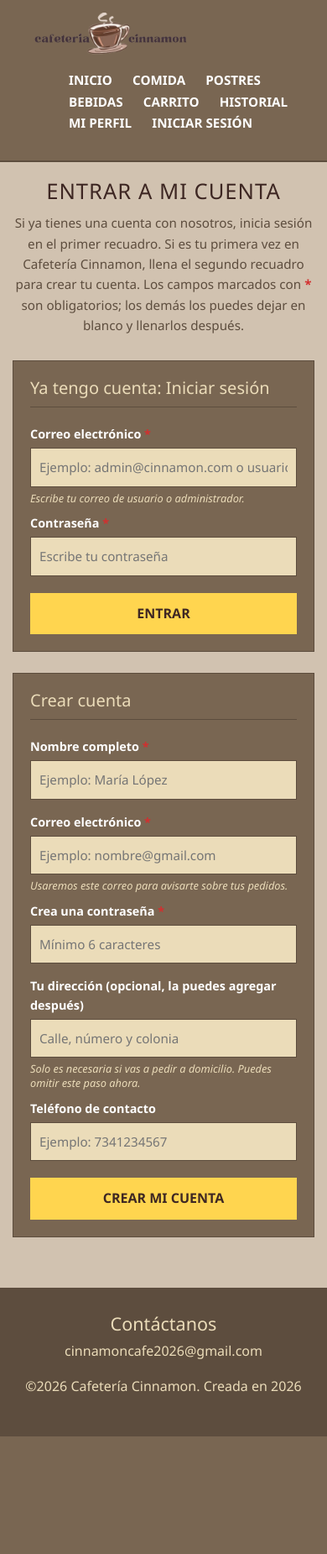
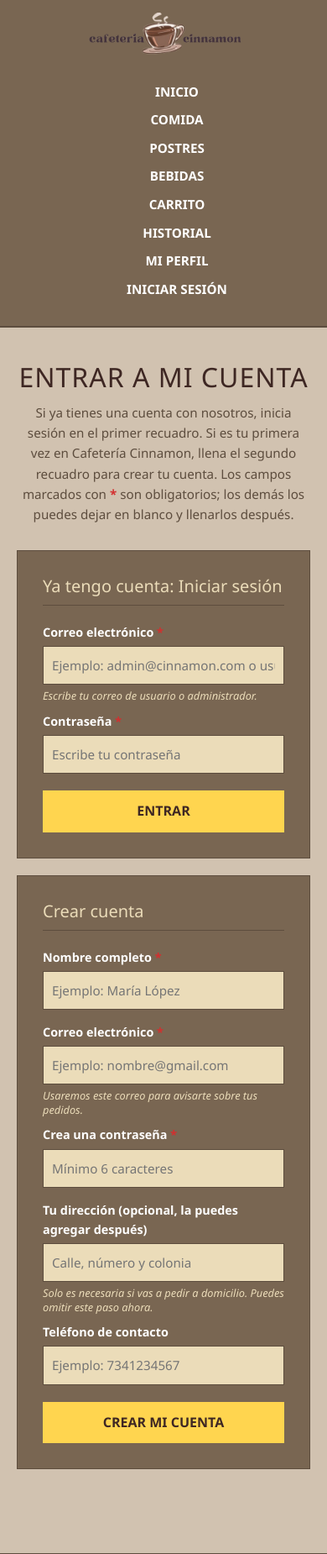
Before and after one commit to adrianacano7777/cafeteria-cinnamon-, a PHP site: page /php/login.php in a window 390 px wide. Shown: the top 1850 px of the page at 84% size. Before the commit the page ends 1710 px from the top, so only its background shows below. Run offline with PHP 8.4, Linux system fonts and the light colour scheme.

Commit message:
se agrego diseño responsivo

```diff
--- a/css/login.css
+++ b/css/login.css
@@ -1,4 +1,3 @@
-
 * {
   box-sizing: border-box;
   margin: 0;
@@ -87,19 +86,21 @@ header::after {
 }
 
 .acceso-contenedor-paneles {
-  display: flex;
-  flex-direction: column;
-  gap: 25px;
+  display: table;
+  width: 100%;
+  table-layout: fixed;
+  border-collapse: separate;
+  border-spacing: 25px 0;
 }
 
 
 .acceso-panel {
+  display: table-cell;
   background-color: #796652;
   padding: 30px;
   border: 1px solid #5d4d3e;
   vertical-align: top;
   color: #ffffff;
-  flex: 1;
 }
 
 .acceso-panel h3 {
@@ -169,30 +170,30 @@ footer {
   padding: 30px 20px;
   margin-top: 40px;
 }
-@media (min-width: 768px) {
+
+@media (max-width: 700px) {
+  header {
+    text-align: center;
+  }
+  .logo {
+    float: none;
+    display: inline-block;
+    margin-bottom: 10px;
+  }
+  .main-nav {
+    float: none;
+    margin-top: 0;
+  }
+  .nav-list li {
+    display: block;
+    margin: 8px 0;
+  }
+
   .acceso-contenedor-paneles {
-    flex-direction: row;
+    display: block;
+  }
+  .acceso-panel {
+    display: block;
+    margin-bottom: 20px;
   }
 }
-
-@media (max-width: 576px) {
-  header {
-    justify-content: center;
-  }
-
-  .nav-list {
-    justify-content: center;
-  }
-
-  .acceso {
-    padding: 20px 15px;
-  }
-
-  .acceso-panel {
-    padding: 20px;
-  }
-
-  .seccion-titulo {
-    font-size: 1.6rem;
-  }
-}
```
Also changed, not shown: css/menu_bebidas.css (+20 -1 lines), css/menu_comida.css (+39 -1 lines), css/menu_postres.css (+20 -1 lines).
